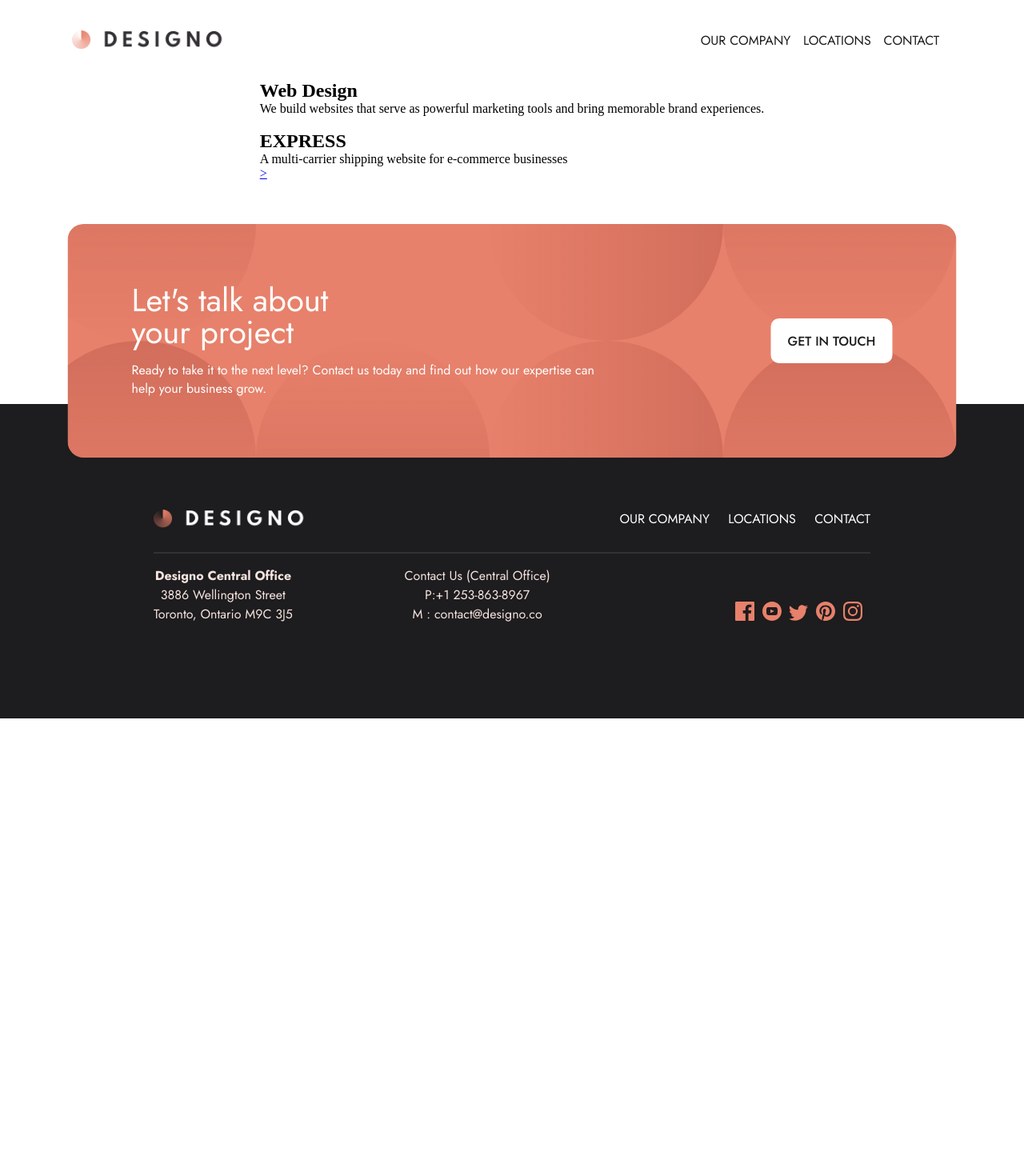
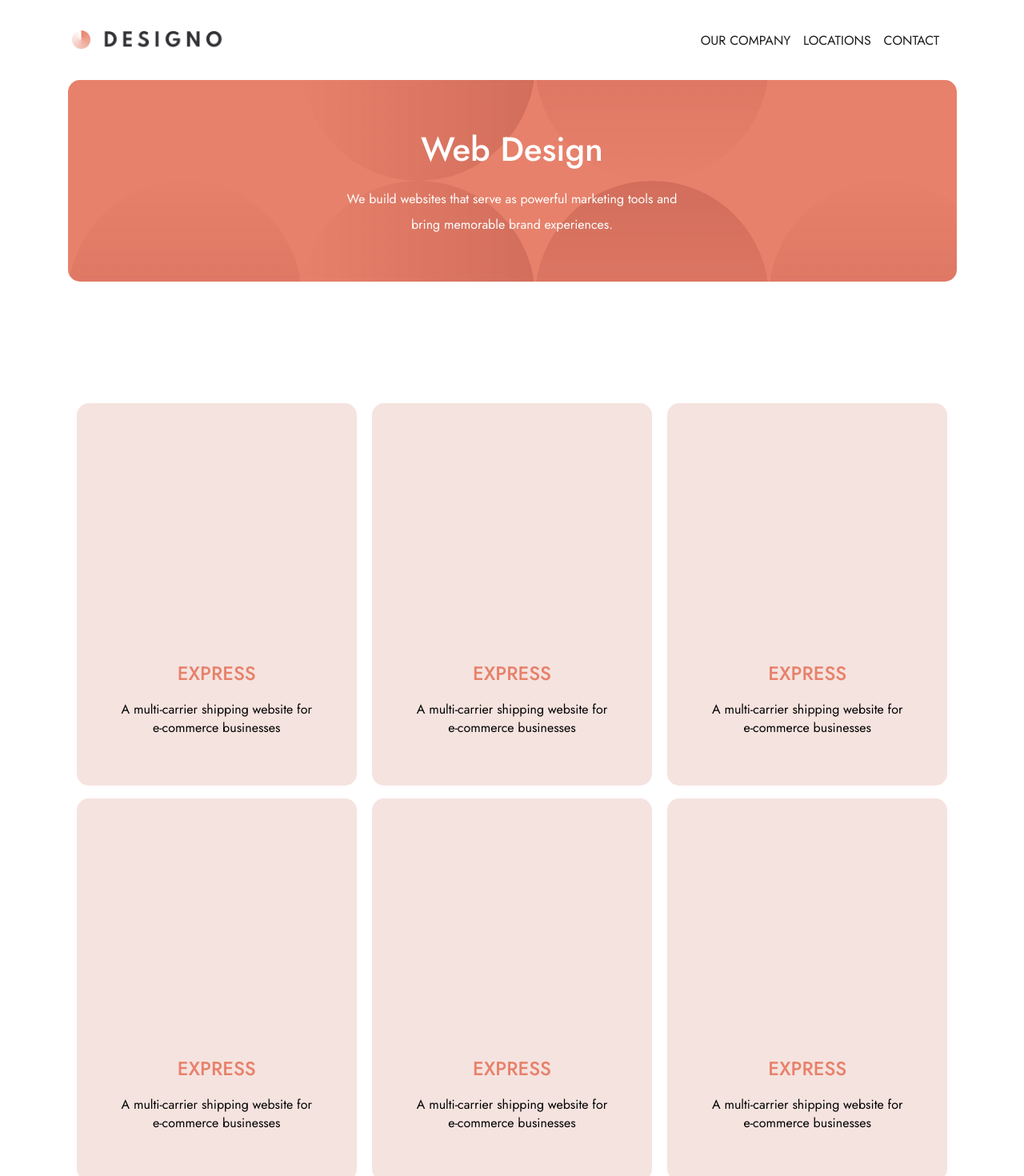
Before and after one commit to LeoLoureiro-code/Designo, an Angular app: page /designs in a window 1280 px wide. Shown: the top 1470 px of the page at 80% size. Before the commit the page ends 898 px from the top, so only its background shows below. Built offline with nearby package versions, Linux system fonts and the light colour scheme.

Commit message:
add tags and styles to desktop view

```diff
--- a/src/components/designs/designs.component.html
+++ b/src/components/designs/designs.component.html
@@ -18,6 +18,61 @@
                 </p>
             </div>
         </div>
+        <div class="card">
+            <div class="card-image">
+                <img src="" alt="">
+            </div>
+            <div class="card-info">
+                <h2 class="card-title">EXPRESS</h2>
+                <p class="card-paragraph">
+                    A multi-carrier shipping website for e-commerce businesses
+                </p>
+            </div>
+        </div>
+        <div class="card">
+            <div class="card-image">
+                <img src="" alt="">
+            </div>
+            <div class="card-info">
+                <h2 class="card-title">EXPRESS</h2>
+                <p class="card-paragraph">
+                    A multi-carrier shipping website for e-commerce businesses
+                </p>
+            </div>
+        </div>
+        <div class="card">
+            <div class="card-image">
+                <img src="" alt="">
+            </div>
+            <div class="card-info">
+                <h2 class="card-title">EXPRESS</h2>
+                <p class="card-paragraph">
+                    A multi-carrier shipping website for e-commerce businesses
+                </p>
+            </div>
+        </div>
+        <div class="card">
+            <div class="card-image">
+                <img src="" alt="">
+            </div>
+            <div class="card-info">
+                <h2 class="card-title">EXPRESS</h2>
+                <p class="card-paragraph">
+                    A multi-carrier shipping website for e-commerce businesses
+                </p>
+            </div>
+        </div>
+        <div class="card">
+            <div class="card-image">
+                <img src="" alt="">
+            </div>
+            <div class="card-info">
+                <h2 class="card-title">EXPRESS</h2>
+                <p class="card-paragraph">
+                    A multi-carrier shipping website for e-commerce businesses
+                </p>
+            </div>
+        </div>
     </div>
     <div class="designs">
         <div class="design-type">
@@ -27,5 +82,12 @@
                 <p class="design-paragraph"> <span>&gt;</span></p>
             </a>
         </div>
+        <div class="design-type">
+            <div class="hover-div"></div>
+            <a [routerLink]="['/designs']" routerLinkActive="router-link-active">
+                <h2 class="design-title"></h2>
+                <p class="design-paragraph"> <span>&gt;</span></p>
+            </a>
+        </div>
     </div>
 </section>
--- a/src/components/designs/designs.component.scss
+++ b/src/components/designs/designs.component.scss
@@ -0,0 +1,79 @@
+@import "../../styles.scss";
+
+.banner{
+    background-color: $peach;
+    width: 1111px;
+    height: 252px;
+    border-radius: 15px;
+    background-image: url(../../../public/assets/shared/desktop/bg-pattern-call-to-action.svg);
+    background-position: left;
+    font-family: $font;
+    display: flex;
+    flex-direction: column;
+    justify-content: center;
+    align-items: center;
+}
+
+h1{
+    font-size: 42px;
+    font-weight: 500;
+    color: $white;
+}
+
+.banner-paragraph{
+    color: $white;
+    margin-top: 1rem;
+    width: 38%;
+    text-align: center;
+    line-height: 2rem;
+}
+
+.cards-div{
+    width: 1111px;
+    display: flex;
+    flex-wrap: wrap;
+    justify-content: space-evenly;
+    align-items: start;
+    margin-top: 9rem;
+}
+
+.card{
+    width: 350px;
+    height: 478px;
+    margin: 0.5rem;
+    background-color: $light-grey;
+    border-radius: 15px;
+}
+
+.card-image{
+    width: 100%;
+    height: 320px;
+}
+
+.card-info{
+    display: flex;
+    flex-direction: column;
+    justify-content: center;
+    align-items: center;
+    font-family: $font;
+}
+
+.card-title{
+    font-weight: 500;
+    color: $peach;
+    margin-bottom: 1rem;
+}
+
+.card-paragraph{
+    width: 70%;
+    text-align: center;
+}
+
+.designs{
+    width: 1111px;
+}
+
+.design-type{
+    width: 541px;
+    height: 308px;
+}
```
